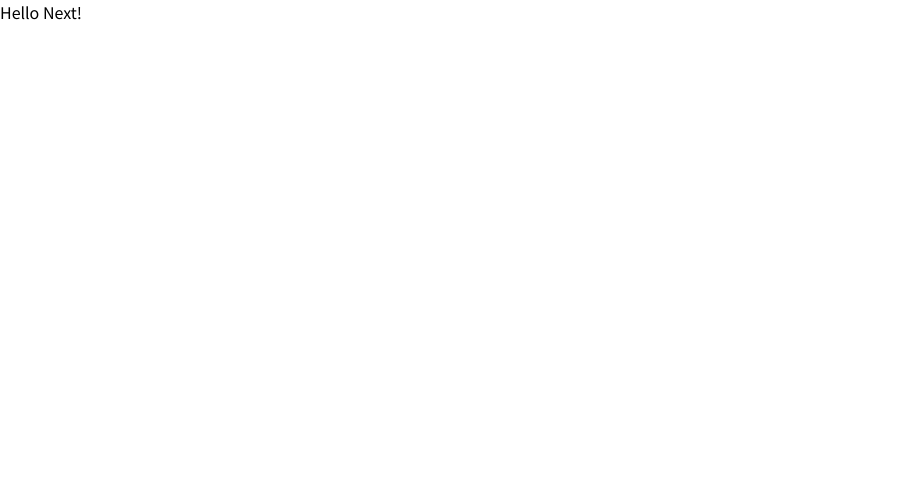
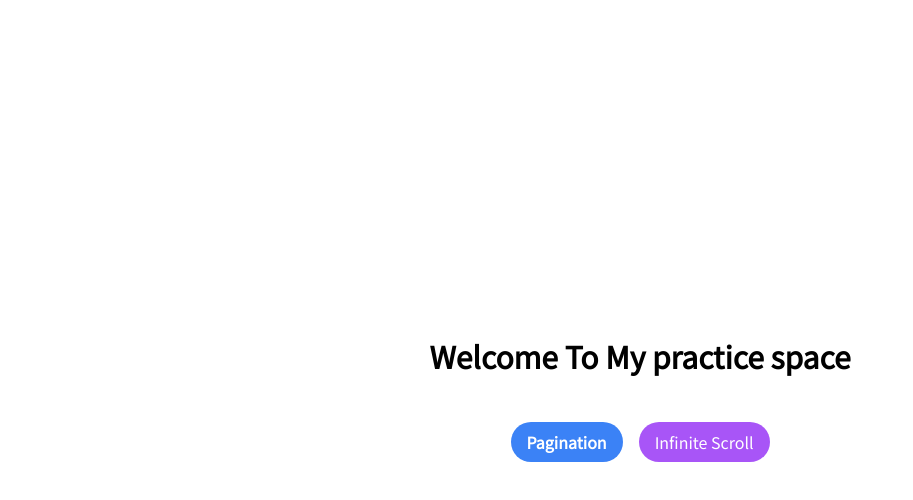
Before and after one commit to g4dalcom/nextjs_paging, a Next.js app: page / in a window 1280 px wide. Shown: the top 500 px of the page, without its empty margins (0-913 px from the left). Built offline with nearby package versions, Linux system fonts and the light colour scheme.

Commit message:
feat: main page setting

```diff
--- a/app/page.tsx
+++ b/app/page.tsx
@@ -1,3 +1,25 @@
+'use client';
+
+import Link from 'next/link';
+
 export default function Home() {
-  return <main>Hello Next!</main>;
+  return (
+    <main className="w-screen h-screen flex flex-col items-center justify-center gap-12">
+      <h1 className="font-bold text-3xl text-center">
+        Welcome To My practice space
+      </h1>
+      <div className="flex gap-4">
+        <Link href="/pagination">
+          <button className="bg-blue-500 text-white hover:bg-blue-400 font-bold py-2 px-4 rounded-full">
+            Pagination
+          </button>
+        </Link>
+        <Link href="/infinite">
+          <button className="bg-purple-500 text-white hover:bg-purple-400 font-bol py-2 px-4 rounded-full">
+            Infinite Scroll
+          </button>
+        </Link>
+      </div>
+    </main>
+  );
 }
--- a/app/pagination/page.tsx
+++ b/app/pagination/page.tsx
@@ -68,9 +68,9 @@ const Pagination = () => {
   return (
     <section>
       <h2 className="text-3xl text-center text-orange-700 my-8">
-        This is pagination page
+        pagination page
       </h2>
-      <div className="text-xl w-screen text-center text-blue-600">
+      <div className="text-xl w-screen text-center text-blue-600 mb-8">
         LostArk Market!
       </div>
       <DataList data={fetchData} />
```
Also changed, not shown: app/infinite/page.tsx (added).
